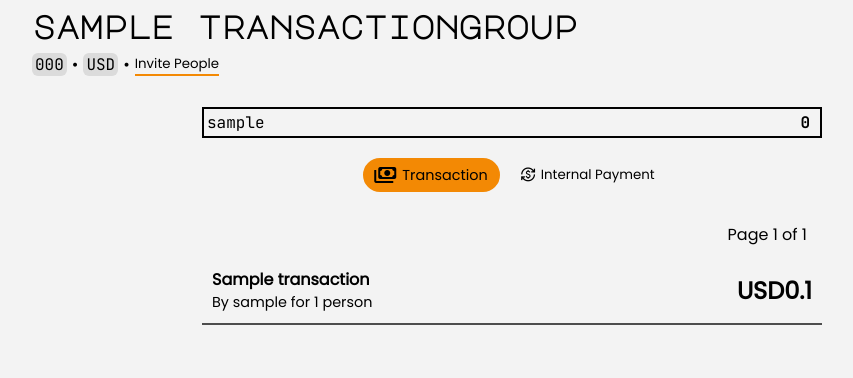
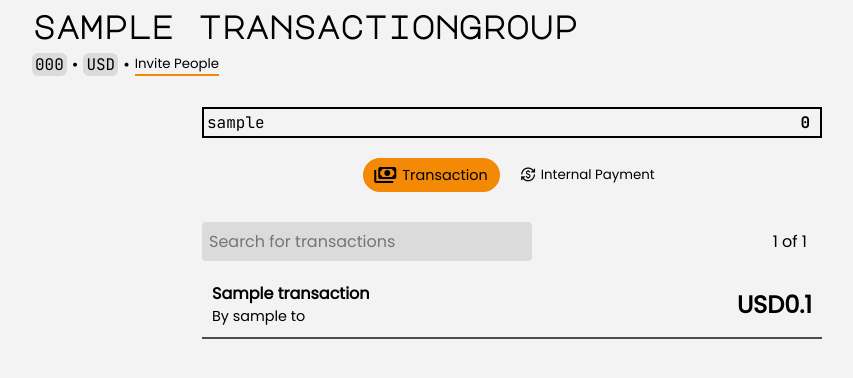
Before and after one commit to hrushikeshrv/splitwiser, a Django app: page /groups/1 in a window 1280 px wide. Shown: the part 59-437 px from the top of the page, without its empty margins (128-981 px from the left). Run offline with Django 5.2, Linux system fonts and the light colour scheme; a user stored in the database is signed in; tables that the repository leaves empty hold one stand-in row (values such as "Sample post").

Commit message:
Users can now add internal payments

```diff
--- a/core/models.py
+++ b/core/models.py
@@ -46,6 +46,18 @@
         """
         return str(self.amount / 100)
 
+    def get_internal_payment_for(self):
+        """
+        If this was an internal payment, return who this payment
+        was made to.
+        """
+        if not self.is_internal_payment:
+            return ''
+        share = self.shares.exclude(user=self.by).first()
+        if share:
+            return share.user.username
+        return ''
+
 
 class TransactionShare(models.Model):
     user = models.ForeignKey(User, on_delete=models.SET_NULL, null=True)
--- a/core/templates/core/transaction_group_detail.html
+++ b/core/templates/core/transaction_group_detail.html
@@ -20,6 +20,9 @@
                     <strong style="font-size: 1.5rem;">{{ transaction_group.currency }}{{ transaction.get_amount }}</strong>
                 </div>
                 <hr>
+                {% if transaction.is_internal_payment %}
+                <span style="font-family: var(--monospace-font);">{{ transaction.by.username }} paid {{ transaction_group.currency }}{{ transaction.get_amount }} to {{ transaction.get_internal_payment_for }}</span>
+                {% else %}
                 <div class="table-container">
                     <table style="border-color: transparent;">
                         <tbody>
@@ -35,6 +38,7 @@
                         </tbody>
                     </table>
                 </div>
+                {% endif %}
             </div>
         </div>
     {% endfor %}
@@ -99,9 +103,7 @@
                 <label for="id_internal_payment_for">To:</label>
                 <select name="for" id="id_internal_payment_for">
                     {% for user in transaction_group.users.all %}
-                        {% if user.username != request.user.username %}
                         <option value="{{ user.username }}">{{ user.username }}</option>
-                        {% endif %}
                     {% endfor %}
                 </select>
 
@@ -150,28 +152,32 @@
     </div>
 
     <div class="flexbox-column column-twothird center transactions-list pad-10 mt-20">
-        <span class="flexbox-row aic jcfe mb-10">
+        <div class="flexbox-row aic jcsb mb-10">
+            <div id="search-transactions-container" class="flexbox-row aic">
+                <input type="text" name="search-transactions" id="search-transactions" placeholder="Search for transactions" style="padding: 5px;">
+            </div>
+
             <span class="flexbox-row ajc" id="payment-record-pages" style="margin-right: 10px;">
                 {% if page_obj.has_previous %}
-                    <a href="{% url 'core:transaction_group_detail' transaction_group %}?page={{ page_obj.previous_page_number }}" class="pagination-page space-lr">
-                        Previous Page
+                    <a href="{% url 'core:transaction_group_detail' transaction_group.pk %}?page={{ page_obj.previous_page_number }}" class="pagination-page space-lr">
+                        <span class="material-symbols-outlined">chevron_left</span>
                     </a>
                 {% endif %}
-                <span class="space-lr">Page {{ page_obj.number }} of {{ page_obj.paginator.num_pages }}</span>
+                <span class="space-lr">{{ page_obj.number }} of {{ page_obj.paginator.num_pages }}</span>
                 {% if page_obj.has_next %}
-                    <a href="{% url 'core:transaction_group_detail' transaction_group %}?page={{ page_obj.next_page_number }}" class="pagination-page space-lr">
-                        Next Page
+                    <a href="{% url 'core:transaction_group_detail' transaction_group.pk %}?page={{ page_obj.next_page_number }}" class="pagination-page space-lr">
+                        <span class="material-symbols-outlined">chevron_right</span>
                     </a>
                 {% endif %}
             </span>
-        </span>
+        </div>
 
         {% for transaction in page_obj %}
             <div class="transaction-container flexbox-row aic jcsb pad-10 popup-trigger-button" data-popup-container-id="transaction-popup-container-{{ transaction.pk }}">
                 <div class="flexbox-column">
                     <strong>{{ transaction.title }}</strong>
                     {% with transaction.get_share_count as count %}
-                    <span style="font-size: 0.9rem;">By {{ transaction.by.username }} for {{ count }} {{ count|pluralize:"person,people" }}</span>
+                    <span style="font-size: 0.9rem;">By {{ transaction.by.username }} {% if transaction.is_internal_payment %}to {{ transaction.get_internal_payment_for }}{% else %}for {{ count }} {{ count|pluralize:"person,people" }}{% endif %}</span>
                     {% endwith %}
                 </div>
                 <strong style="font-size: 1.5rem;">{{ transaction_group.currency }}{{ transaction.get_amount }}</strong>
--- a/core/views.py
+++ b/core/views.py
@@ -67,30 +67,62 @@
         return self.request.user.in_group(pk=int(self.kwargs["pk"]))
 
     def post(self, request, pk):
-        transaction_name = request.POST.get('name')
-        if not transaction_name:
-            transaction_name = 'Shared Transaction'
+        is_internal_payment = (request.POST.get('internal-payment', 'false') == 'true')
         transaction_amount = int(request.POST.get('amount', 0)) * 100
+        transaction_date = datetime.strptime(request.POST['date'], '%Y-%m-%dT%H:%M')
+        transaction_group = TransactionGroup.objects.get(pk=pk)
+        try:
+            transaction_by = User.objects.get(username=request.POST.get('by'))
+        except User.DoesNotExist:
+            return HttpResponseRedirect(reverse("core:transaction_group_detail", kwargs={"pk": pk}))
+
+        if is_internal_payment:
+            transaction_name = 'Internal Payment'
+        else:
+            transaction_name = request.POST.get('name')
+            if not transaction_name:
+                transaction_name = 'Shared Transaction'
 
         transaction = Transaction.objects.create(
             title=transaction_name,
-            date=datetime.strptime(request.POST['date'], '%Y-%m-%dT%H:%M'),
-            by=User.objects.get(username=request.POST.get('by')),
-            group=TransactionGroup.objects.get(pk=pk),
+            date=transaction_date,
+            by=transaction_by,
+            group=transaction_group,
             amount=transaction_amount,
+            is_internal_payment=is_internal_payment
         )
-        shared_usernames = request.POST.getlist('for', [])
-        amount_owed = transaction_amount / len(shared_usernames)
-        for username in shared_usernames:
-            amount_paid = 0
-            if username == request.POST.get('by', ''):
-                amount_paid = transaction_amount
+
+        if is_internal_payment:
+            try:
+                transaction_for = User.objects.get(username=request.POST.get('for'))
+            except User.DoesNotExist:
+                transaction.delete()
+                return HttpResponseRedirect(reverse("core:transaction_group_detail", kwargs={"pk": pk}))
             TransactionShare.objects.create(
-                user=User.objects.get(username=username),
+                user=transaction_by,
                 transaction=transaction,
-                amount_paid=amount_paid,
-                amount_owed=amount_owed,
+                amount_paid=transaction_amount,
+                amount_owed=0
             )
+            TransactionShare.objects.create(
+                user=transaction_for,
+                transaction=transaction,
+                amount_paid=0,
+                amount_owed=transaction_amount
+            )
+        else:
+            shared_usernames = request.POST.getlist('for', [])
+            amount_owed = transaction_amount / len(shared_usernames)
+            for username in shared_usernames:
+                amount_paid = 0
+                if username == request.POST.get('by', ''):
+                    amount_paid = transaction_amount
+                TransactionShare.objects.create(
+                    user=User.objects.get(username=username),
+                    transaction=transaction,
+                    amount_paid=amount_paid,
+                    amount_owed=amount_owed,
+                )
         return HttpResponseRedirect(reverse('core:transaction_group_detail', kwargs={"pk": pk}))
 
 
```
